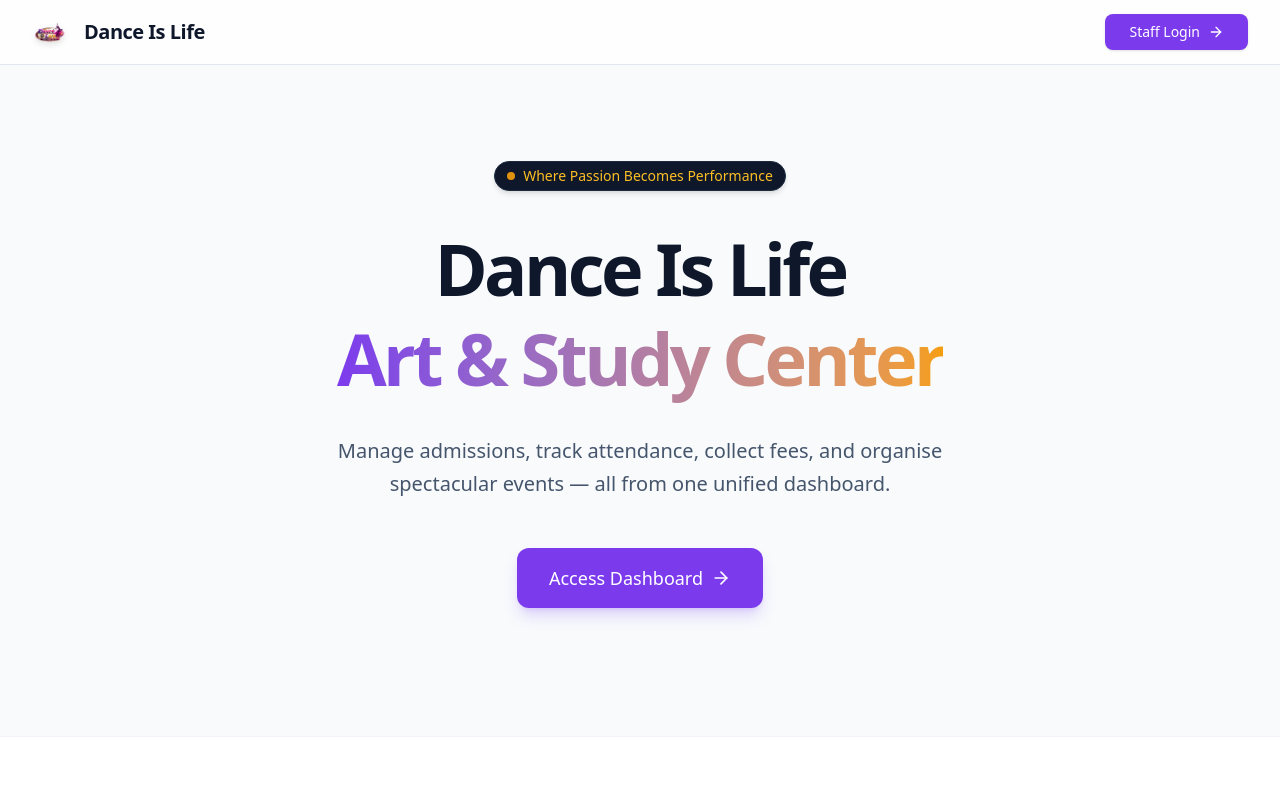
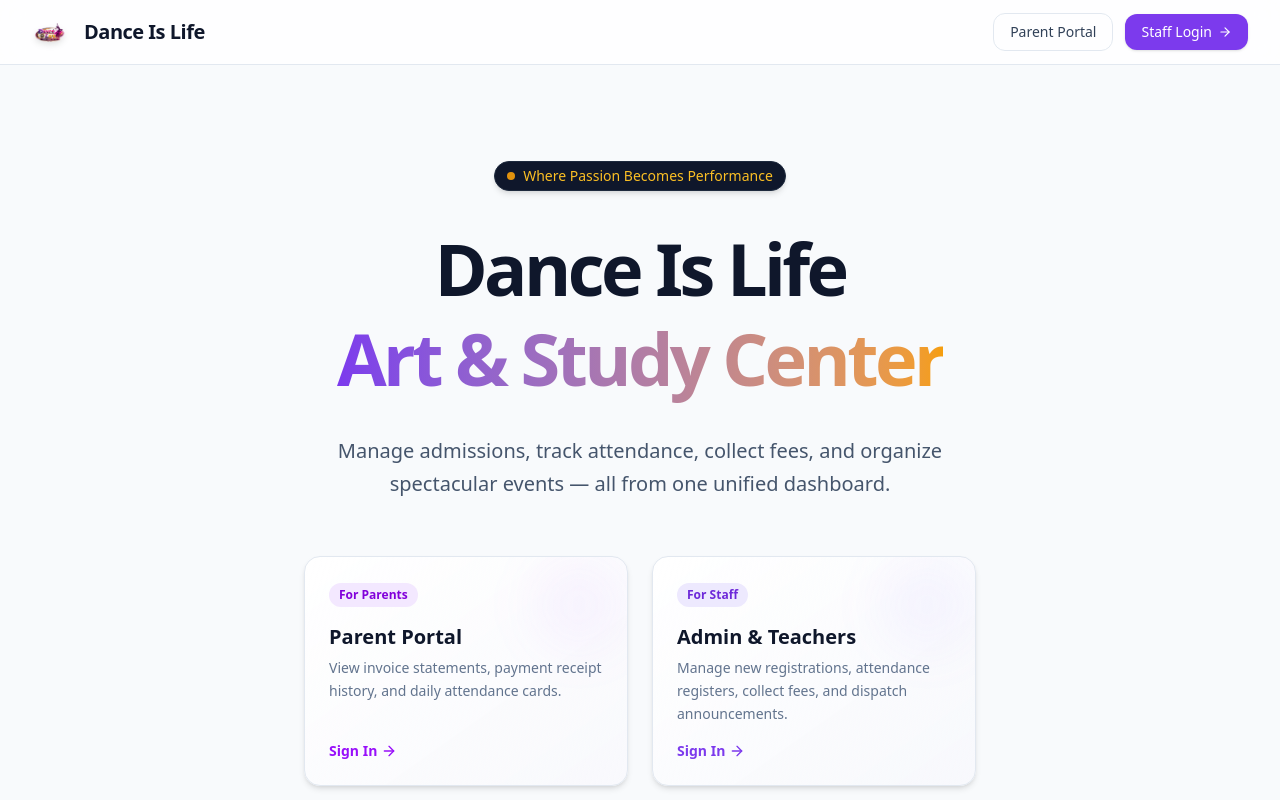
Before and after one commit to KumarAditya1729/DIL, a Next.js app: page / in a window 1280 px wide. Shown: the top 800 px of the page. Built offline with nearby package versions, Linux system fonts and the light colour scheme.

Commit message:
feat: design 2 gorgeous, distinct login portals for Admin/Staff and Parents

```diff
--- a/app/login/page.tsx
+++ b/app/login/page.tsx
@@ -83,7 +83,12 @@ export default function LoginPage() {
             <SubmitButton />
           </form>
 
-
+          <p className="text-center text-slate-500 dark:text-slate-400 text-xs mt-6">
+            Looking for the Parent Portal?{" "}
+            <a href="/parent/login" className="text-primary-600 dark:text-primary-400 hover:text-primary-500 dark:hover:text-primary-300 font-semibold transition-colors">
+              Parent Portal →
+            </a>
+          </p>
         </div>
       </div>
     </div>
--- a/app/page.tsx
+++ b/app/page.tsx
@@ -12,9 +12,12 @@ export default function LandingPage() {
             <Image src="/logo.png" alt="Dance Is Life" width={40} height={40} className="object-contain drop-shadow-md" />
             <span className="font-bold text-xl text-slate-900 dark:text-white tracking-tight">Dance Is Life</span>
           </div>
-          <div className="flex gap-4">
-            <Link href="/login" className="px-6 py-2 bg-primary-600 hover:bg-primary-700 text-white rounded-lg text-sm font-medium shadow-sm transition-all flex items-center gap-2">
-              Staff Login <ArrowRight className="w-4 h-4" />
+          <div className="flex items-center gap-3">
+            <Link href="/parent/login" className="px-4 py-2 border border-slate-200 dark:border-slate-800 hover:bg-slate-50 dark:hover:bg-slate-900 text-slate-700 dark:text-slate-200 rounded-xl text-sm font-medium transition-all">
+              Parent Portal
+            </Link>
+            <Link href="/login" className="px-4 py-2 bg-primary-600 hover:bg-primary-700 text-white rounded-xl text-sm font-medium shadow-sm transition-all flex items-center gap-1.5">
+              Staff Login <ArrowRight className="w-3.5 h-3.5" />
             </Link>
           </div>
         </div>
@@ -33,11 +36,37 @@ export default function LandingPage() {
             <span className="text-transparent bg-clip-text bg-gradient-to-r from-primary-600 to-accent-500">Art & Study Center</span>
           </h1>
           <p className="text-lg md:text-xl text-slate-600 dark:text-slate-400 max-w-2xl mx-auto leading-relaxed">
-            Manage admissions, track attendance, collect fees, and organise spectacular events — all from one unified dashboard.
+            Manage admissions, track attendance, collect fees, and organize spectacular events — all from one unified dashboard.
           </p>
-          <div className="flex flex-col sm:flex-row gap-4 justify-center pt-4">
-            <Link href="/login" className="px-8 py-4 bg-primary-600 hover:bg-primary-700 text-white rounded-xl font-medium shadow-lg shadow-primary-500/25 transition-all flex items-center justify-center gap-2 text-lg group">
-              Access Dashboard <ArrowRight className="w-5 h-5 group-hover:translate-x-1 transition-transform" />
+          <div className="grid grid-cols-1 sm:grid-cols-2 gap-6 max-w-2xl mx-auto pt-6">
+            {/* Parent card */}
+            <Link href="/parent/login" className="group p-6 bg-gradient-to-br from-white to-purple-50/20 dark:from-slate-900 dark:to-purple-950/10 rounded-2xl border border-slate-200 dark:border-slate-800/80 hover:border-purple-300 dark:hover:border-purple-900/60 shadow-md hover:shadow-xl transition-all text-left flex flex-col justify-between min-h-[160px] relative overflow-hidden">
+              <div className="absolute top-0 right-0 w-24 h-24 bg-purple-500/5 rounded-full blur-xl pointer-events-none"></div>
+              <div>
+                <span className="inline-flex items-center justify-center px-2.5 py-1 rounded-full text-xs font-semibold bg-purple-100 dark:bg-purple-950/50 text-purple-700 dark:text-purple-400 mb-4">
+                  For Parents
+                </span>
+                <h3 className="text-xl font-bold text-slate-900 dark:text-white group-hover:text-purple-600 dark:group-hover:text-purple-400 transition-colors">Parent Portal</h3>
+                <p className="text-slate-500 dark:text-slate-400 text-sm mt-1.5 leading-relaxed">View invoice statements, payment receipt history, and daily attendance cards.</p>
+              </div>
+              <div className="flex items-center gap-1 text-purple-600 dark:text-purple-400 font-semibold text-sm mt-4">
+                Sign In <ArrowRight className="w-4 h-4 group-hover:translate-x-1 transition-transform" />
+              </div>
+            </Link>
+
+            {/* Admin card */}
+            <Link href="/login" className="group p-6 bg-gradient-to-br from-white to-primary-50/20 dark:from-slate-900 dark:to-primary-950/10 rounded-2xl border border-slate-200 dark:border-slate-800/80 hover:border-primary-300 dark:hover:border-primary-900/60 shadow-md hover:shadow-xl transition-all text-left flex flex-col justify-between min-h-[160px] relative overflow-hidden">
+              <div className="absolute top-0 right-0 w-24 h-24 bg-primary-500/5 rounded-full blur-xl pointer-events-none"></div>
+              <div>
+                <span className="inline-flex items-center justify-center px-2.5 py-1 rounded-full text-xs font-semibold bg-primary-100 dark:bg-primary-950/50 text-primary-700 dark:text-primary-400 mb-4">
+                  For Staff
+                </span>
+                <h3 className="text-xl font-bold text-slate-900 dark:text-white group-hover:text-primary-600 dark:group-hover:text-primary-400 transition-colors">Admin & Teachers</h3>
+                <p className="text-slate-500 dark:text-slate-400 text-sm mt-1.5 leading-relaxed">Manage new registrations, attendance registers, collect fees, and dispatch announcements.</p>
+              </div>
+              <div className="flex items-center gap-1 text-primary-600 dark:text-primary-400 font-semibold text-sm mt-4">
+                Sign In <ArrowRight className="w-4 h-4 group-hover:translate-x-1 transition-transform" />
+              </div>
             </Link>
           </div>
         </div>
```
Also changed, not shown: 1 other file (tests, documents, lock files or other folders).
